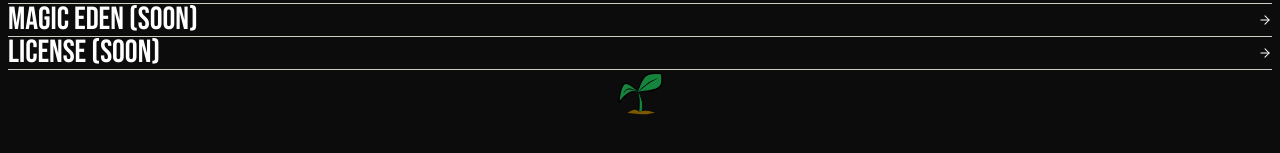
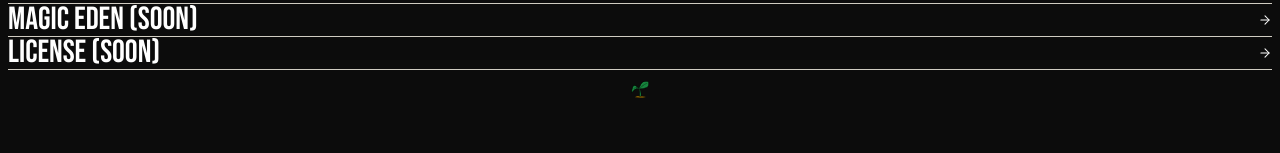
Before and after one commit to chimpies/portal, a Next.js app: page / in a window 1280 px wide. Shown: the part 257-410 px from the top of the page. Built offline with nearby package versions, Linux system fonts and the light colour scheme.

Commit message:
Update page.tsx

```diff
--- a/app/page.tsx
+++ b/app/page.tsx
@@ -54,11 +54,11 @@
           ))}
         </div>
 
-        <div className="flex pt-12 justify-center">
+        <div className="flex pt-24 justify-center">
         <Image className="justify-center content-center"
         src="/tree.svg"
-        width={50}
-        height={50}
+        width={20}
+        height={40}
         alt="Tree"
         />
         </div>
```
